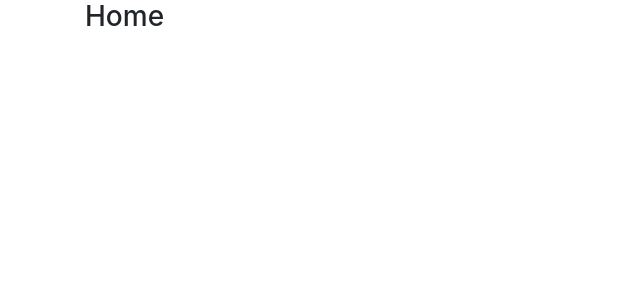
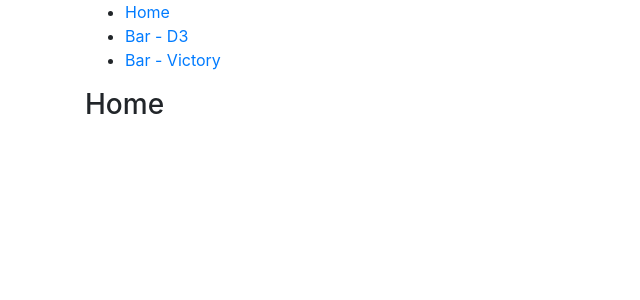
Before and after one commit to mgkabir/react-d3-graphs, a React (Create React App) app: page / in a window 1280 px wide. Shown: the top 300 px of the page, without its empty margins (0-640 px from the left). Built offline with nearby package versions, Linux system fonts and the light colour scheme.

Commit message:
NavBar added to support Routing

```diff
--- a/src/App.js
+++ b/src/App.js
@@ -3,12 +3,14 @@
 import BarChart from "./components/barChart";
 import VictoryBarChart from "./components/victoryBarChart";
 import Home from "./components/home";
+import NavBar from "./components/navbar";
 
 class App extends Component {
   state = {};
   render() {
     return (
       <main className="container">
+        <NavBar />
         <Switch>
           <Route path="/bar-victory" component={VictoryBarChart} />
           <Route path="/bar-d3" component={BarChart} />
--- /dev/null
+++ b/src/components/navbar.jsx
@@ -0,0 +1,23 @@
+import React, { Component } from "react";
+import { Link } from "react-router-dom";
+
+class NavBar extends Component {
+  state = {};
+  render() {
+    return (
+      <ul>
+        <li>
+          <Link to="/">Home</Link>
+        </li>
+        <li>
+          <Link to="/bar-d3">Bar - D3</Link>
+        </li>
+        <li>
+          <Link to="/bar-victory">Bar - Victory</Link>
+        </li>
+      </ul>
+    );
+  }
+}
+
+export default NavBar;
```
